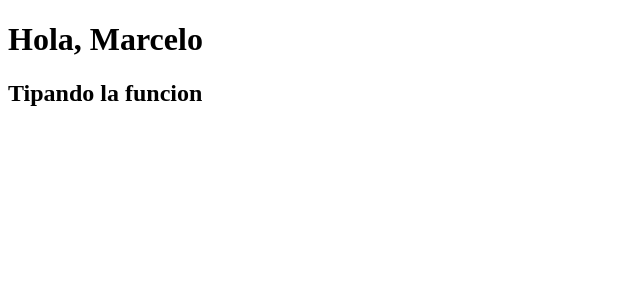
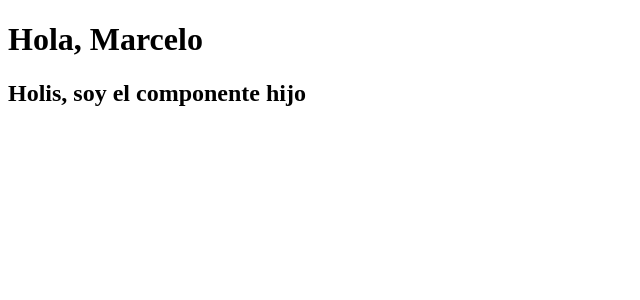
Before and after one commit to mnibor/vite-ts, a React (Vite) app: page / in a window 1280 px wide. Shown: the top 300 px of the page, without its empty margins (0-640 px from the left). Built offline with nearby package versions, Linux system fonts and the light colour scheme; the HTML template or start-up script is replaced by a standard one.

Commit message:
childrens terminado

```diff
--- a/src/App.tsx
+++ b/src/App.tsx
@@ -3,7 +3,9 @@ import Saludador from './ReactFC';
 function App() {
   return (
     <>
-      <Saludador name="Marcelo" />
+      <Saludador name="Marcelo">
+        <h2>Holis, soy el componente hijo</h2>
+      </Saludador>
     </>
   );
 }
--- a/src/ReactFC.tsx
+++ b/src/ReactFC.tsx
@@ -1,12 +1,13 @@
 import React from 'react';
 
-export const Saludador: React.FunctionComponent<{ name: string }> = ({
-  name,
-}): React.ReactElement => {
+export const Saludador: React.FunctionComponent<{
+  children: React.ReactElement;
+  name: string;
+}> = ({ name, children }): React.ReactElement => {
   return (
     <div>
       <h1>Hola, {name}</h1>
-      <h2>Tipando la funcion</h2>
+      {children}
     </div>
   );
 };
```
